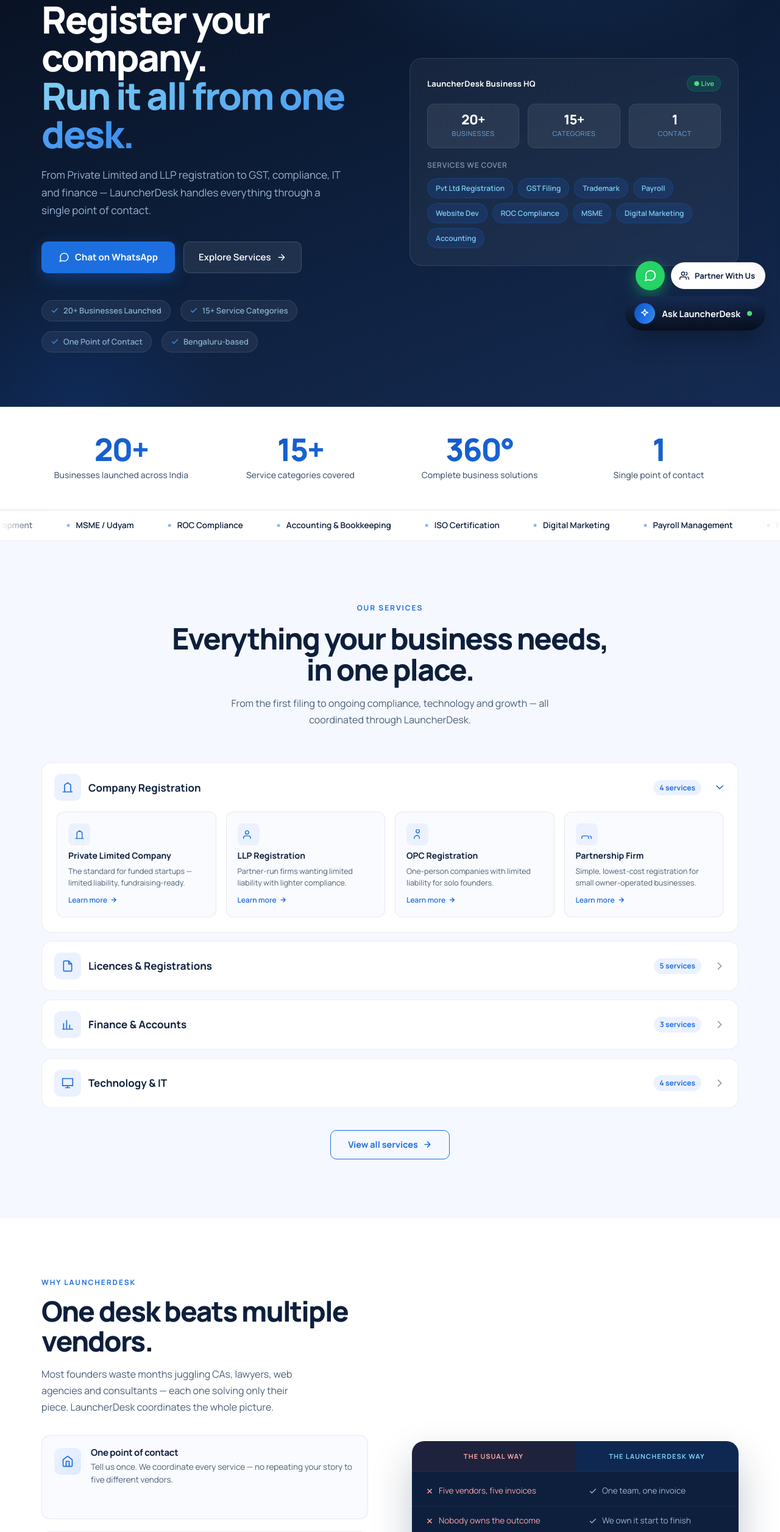
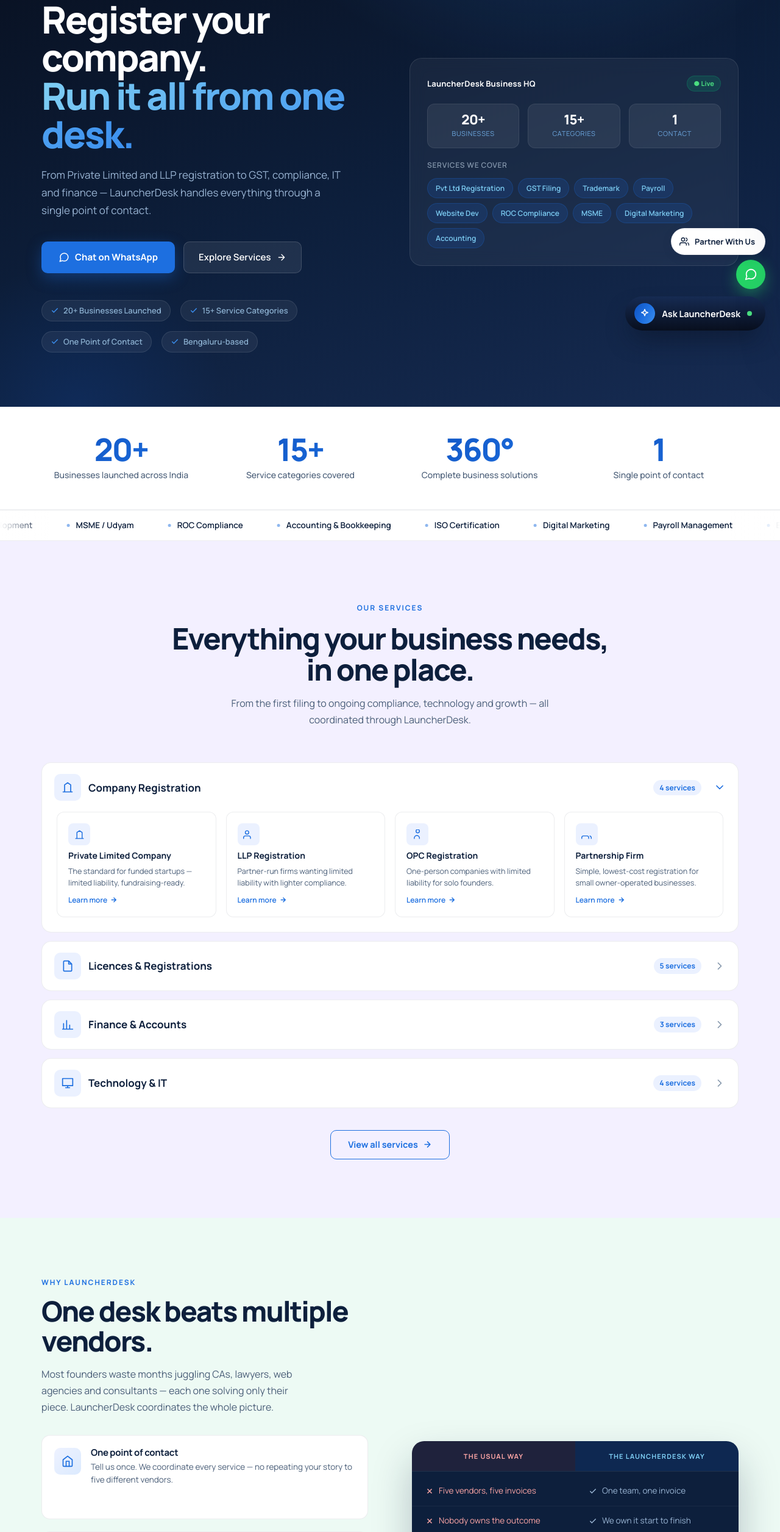
Before and after one commit to moqsoodahmed-pixel/LauncherDesk-frontend, a React (Vite) app: page / in a window 1280 px wide. Shown: the part 234-2746 px from the top of the page at 61% size. Built offline with nearby package versions, Linux system fonts and the light colour scheme.

Commit message:
updtaed the frontend

```diff
--- a/src/assets/launcherdesk.css
+++ b/src/assets/launcherdesk.css
@@ -4,6 +4,15 @@
 :root{
   /* ── Backgrounds ── */
   --bg:#F5F8FF; --bg-2:#EBF1FF; --bg-warm:#F9FAFB; --card:#FFFFFF;
+
+  /* ── Section palette (rich alternating backgrounds) ── */
+  --sec-purple:#F3F0FF;   /* soft lavender */
+  --sec-mint:#EDFAF4;     /* fresh mint green */
+  --sec-amber:#FFFBEB;    /* warm amber/cream */
+  --sec-rose:#FFF1F2;     /* blush rose */
+  --sec-sky:#EFF8FF;      /* sky blue */
+  --sec-indigo:#EEF2FF;   /* indigo tint */
+  --sec-slate:#F8FAFC;    /* cool slate white */
 
   /* ── Brand Blues ── */
   --navy:#0D1F3C; --navy-2:#162B52; --navy-3:#1D3664;
@@ -228,6 +237,14 @@ img{max-width:100%;display:block}
 .section-dark::before{content:"";position:absolute;inset:0;opacity:.5;background-image:linear-gradient(rgba(255,255,255,.04) 1px,transparent 1px),linear-gradient(90deg,rgba(255,255,255,.04) 1px,transparent 1px);background-size:52px 52px;-webkit-mask-image:radial-gradient(1000px 600px at 50% 0,#000,transparent 80%);mask-image:radial-gradient(1000px 600px at 50% 0,#000,transparent 80%)}
 .section-warm{background:var(--bg-warm)}
 .section-2{background:var(--bg-2)}
+/* Rich section colour classes */
+.section-purple{background:var(--sec-purple)}
+.section-mint{background:var(--sec-mint)}
+.section-amber{background:var(--sec-amber)}
+.section-rose{background:var(--sec-rose)}
+.section-sky{background:var(--sec-sky)}
+.section-indigo{background:var(--sec-indigo)}
+.section-slate{background:var(--sec-slate)}
 .sec-head{max-width:660px}
 .sec-head.center{margin:0 auto;text-align:center}
 .sec-head h2{font-size:clamp(26px,3.6vw,48px);font-weight:800;letter-spacing:-.03em;margin-top:14px}
@@ -534,17 +551,11 @@ img{max-width:100%;display:block}
 /* ============================================================
    FLOATING AI ASSISTANT + mobile bar
    ============================================================ */
-/* FAB stack: fixed container bottom-right */
-.fab-stack{position:fixed;right:24px;bottom:24px;z-index:80;display:flex;flex-direction:column;align-items:flex-end;gap:10px;}
+.fab{position:fixed;right:24px;bottom:24px;z-index:80;background:linear-gradient(180deg,#162B52,#080F1E);color:#fff;border:0;border-radius:999px;height:56px;padding:0 22px 0 15px;display:flex;align-items:center;gap:11px;cursor:pointer;box-shadow:0 20px 40px -12px rgba(8,15,30,.6);font-family:var(--font);font-weight:700;font-size:14.5px;transition:transform .2s}
 
-/* Row 1: WhatsApp + Partner side by side */
-.fab-row{display:flex;align-items:center;gap:10px;}
-
-/* Main AI chat FAB */
-.fab{background:linear-gradient(180deg,#162B52,#080F1E);color:#fff;border:0;border-radius:999px;height:56px;padding:0 22px 0 15px;display:flex;align-items:center;gap:11px;cursor:pointer;box-shadow:0 20px 40px -12px rgba(8,15,30,.6);font-family:var(--font);font-weight:700;font-size:14.5px;transition:transform .2s}
-
-/* WhatsApp FAB — inline in fab-row */
+/* WhatsApp FAB */
 .fab-wa{
+  position:fixed;right:24px;bottom:92px;z-index:80;
   width:48px;height:48px;border-radius:50%;
   background:#25D366;color:#fff;
   display:grid;place-items:center;
@@ -554,8 +565,9 @@ img{max-width:100%;display:block}
 }
 .fab-wa:hover{transform:translateY(-3px);box-shadow:0 12px 32px rgba(37,211,102,.55)}
 
-/* Partner With Us FAB — inline in fab-row */
+/* Partner With Us FAB */
 .fab-partner{
+  position:fixed;right:24px;bottom:148px;z-index:80;
   background:#fff;color:var(--navy);border:1.5px solid var(--line);
   border-radius:999px;height:44px;padding:0 16px 0 13px;
   display:flex;align-items:center;gap:9px;
@@ -668,7 +680,6 @@ img{max-width:100%;display:block}
   .section-sm{padding:44px 0}
   .mobile-bar{display:flex;flex-direction:row;position:fixed;left:0;right:0;bottom:0;z-index:70;background:rgba(255,255,255,.97);backdrop-filter:blur(16px);-webkit-backdrop-filter:blur(16px);border-top:1px solid var(--line);padding:10px 14px;gap:8px;box-shadow:0 -2px 16px rgba(13,31,60,.08)}
   .mb-btn{flex:1;height:46px;font-size:13.5px}
-  .fab-stack{display:none}
   .fab{display:none}
   .fab-wa{display:none}
   .fab-partner{display:none}
@@ -759,7 +770,8 @@ img{max-width:100%;display:block}
   /* contact info rows */
   .contact-info .ci-row{flex-direction:column;gap:8px}
   /* fab label hide on small */
-  .fab{padding:0 18px 0 13px;}
+  .fab span{display:none}
+  .fab{padding:0 14px;width:50px;border-radius:50%}
   /* section */
   .section{padding:48px 0}
   .section-sm{padding:36px 0}
@@ -795,7 +807,6 @@ img{max-width:100%;display:block}
   /* assistant full-screen on mobile, keep edges flush */
   .assistant{left:0;right:0}
   /* fab hidden on mobile */
-  .fab-stack{display:none}
   .fab{display:none}
   .fab-wa{display:none}
   .fab-partner{display:none}
--- a/src/pages/HomePage.jsx
+++ b/src/pages/HomePage.jsx
@@ -103,7 +103,7 @@ const S = `
 .hp-stats-divider { width:1px;background:var(--line);align-self:stretch;display:none; }
 
 /* ── SERVICES SECTION ── */
-.hp-services { padding:96px 0;background:var(--bg); }
+.hp-services { padding:96px 0;background:var(--sec-purple); }
 .hp-section-head { text-align:center;margin-bottom:56px; }
 .hp-section-eyebrow {
   display:inline-block;font-size:12px;font-weight:700;letter-spacing:.16em;
@@ -125,7 +125,7 @@ const S = `
   display:flex;align-items:center;gap:12px;padding:18px 20px;cursor:pointer;
   transition:background .15s;
 }
-.hp-svc-cat-head:hover { background:#FAFBFF; }
+.hp-svc-cat-head:hover { background:#F8F8FF; }
 .hp-svc-cat-icon {
   width:44px;height:44px;border-radius:10px;background:var(--bg-2);
   display:grid;place-items:center;flex:none;
@@ -150,7 +150,7 @@ const S = `
 }
 .hp-svc-card {
   display:flex;flex-direction:column;gap:8px;padding:18px;border-radius:12px;
-  border:1px solid var(--line);background:#FAFBFF;text-decoration:none;
+  border:1px solid var(--line);background:#fff;text-decoration:none;
   transition:border-color .15s,background .15s,transform .15s,box-shadow .15s;
 }
 .hp-svc-card:hover {
@@ -174,7 +174,7 @@ const S = `
 .hp-svc-all-btn a:hover { background:var(--blue);color:#fff; }
 
 /* ── WHY LAUNCHERDESK ── */
-.hp-why { padding:96px 0;background:#fff; }
+.hp-why { padding:96px 0;background:var(--sec-mint); }
 .hp-why-grid {
   max-width:1200px;margin:0 auto;padding:0 28px;
   display:grid;grid-template-columns:1fr 1fr;gap:72px;align-items:center;
@@ -187,7 +187,7 @@ const S = `
 .hp-why-features { display:flex;flex-direction:column;gap:20px; }
 .hp-why-feat {
   display:flex;gap:16px;align-items:flex-start;padding:20px;border-radius:14px;
-  border:1.5px solid var(--line);background:#FAFBFF;transition:border-color .15s,box-shadow .15s;
+  border:1.5px solid var(--line);background:#fff;transition:border-color .15s,box-shadow .15s;
 }
 .hp-why-feat:hover { border-color:var(--blue);box-shadow:0 6px 20px rgba(29,111,224,.1); }
 .hp-why-feat-icon {
@@ -224,7 +224,7 @@ const S = `
 .hp-vs-cell svg  { width:14px;height:14px;stroke:currentColor;fill:none;stroke-width:2.5;flex:none; }
 
 /* ── BUSINESS TYPES ── */
-.hp-types { padding:96px 0;background:var(--bg); }
+.hp-types { padding:96px 0;background:var(--sec-amber); }
 .hp-types-grid {
   max-width:1200px;margin:0 auto;padding:0 28px;
   display:grid;grid-template-columns:repeat(3,1fr);gap:20px;margin-top:52px;
@@ -257,14 +257,14 @@ const S = `
 .hp-type-arrow svg { width:14px;height:14px;stroke:currentColor;fill:none;stroke-width:2.5; }
 
 /* ── HOW IT WORKS ── */
-.hp-how { padding:96px 0;background:#fff; }
+.hp-how { padding:96px 0;background:var(--sec-sky); }
 .hp-how-steps {
   max-width:1200px;margin:0 auto;padding:0 28px;
   display:grid;grid-template-columns:repeat(4,1fr);gap:20px;margin-top:52px;
 }
 .hp-how-step {
   padding:28px;border-radius:18px;border:1.5px solid var(--line);
-  background:var(--bg);position:relative;
+  background:#fff;position:relative;
 }
 .hp-how-num {
   font-size:clamp(42px,5vw,64px);font-weight:900;letter-spacing:-.04em;
@@ -280,7 +280,7 @@ const S = `
 }
 
 /* ── RESOURCES ── */
-.hp-resources { padding:96px 0;background:var(--bg); }
+.hp-resources { padding:96px 0;background:var(--sec-rose); }
 .hp-res-grid {
   max-width:1200px;margin:0 auto;padding:0 28px;
   display:grid;grid-template-columns:repeat(3,1fr);gap:20px;margin-top:52px;
@@ -330,7 +330,7 @@ const S = `
 .hp-marquee-dot {
   width:5px;height:5px;border-radius:50%;background:var(--blue);flex:none;opacity:.5;
 }
-.hp-faq { padding:96px 0;background:#fff; }
+.hp-faq { padding:96px 0;background:var(--sec-indigo); }
 .hp-faq-inner { max-width:800px;margin:0 auto;padding:0 28px; }
 .hp-faq-list  { display:flex;flex-direction:column;margin-top:52px; }
 .hp-faq-item  { border-bottom:1px solid var(--line); }
@@ -349,7 +349,7 @@ const S = `
 .hp-faq-a-inner { padding:0 0 20px;font-size:14.5px;color:var(--text-2);line-height:1.72; }
 
 /* ── FINAL CTA ── */
-.hp-cta-section { padding:96px 0;background:var(--bg); }
+.hp-cta-section { padding:96px 0;background:var(--sec-slate); }
 .hp-cta-card {
   max-width:1200px;margin:0 auto;padding:0 28px;
 }
@@ -386,7 +386,7 @@ const S = `
 .hp-cta-btn-exp:hover { background:rgba(255,255,255,.2); }
 
 /* ── LIFECYCLE ACCORDION (reused from original) ── */
-.lc2-section{background:#fff;padding:96px 0}
+.lc2-section{background:var(--sec-mint);padding:96px 0}
 .lc2-inner{display:grid;grid-template-columns:1fr 1.15fr;gap:72px;align-items:start;max-width:1200px;margin:0 auto;padding:0 28px}
 .lc2-left{position:sticky;top:92px}
 .lc2-left .eyebrow{margin-bottom:14px;display:block}
```
